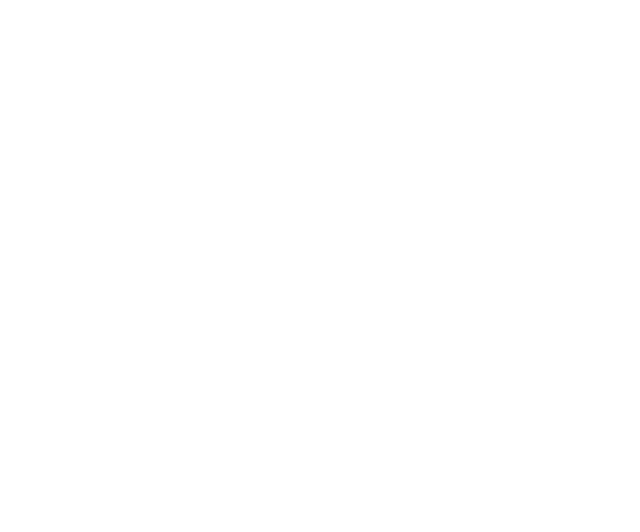
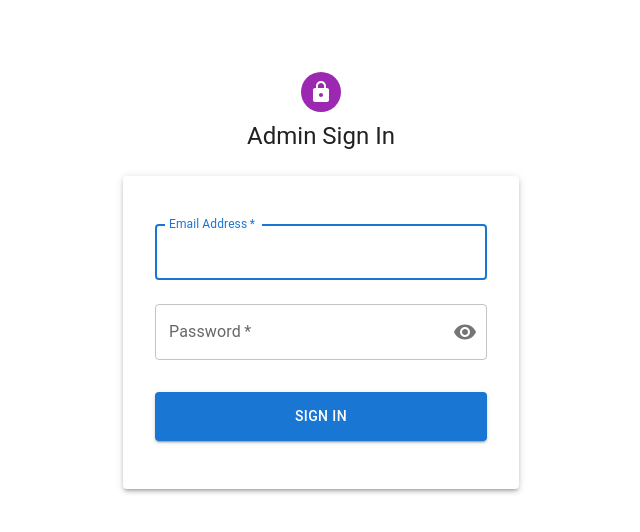
Before and after one commit to Montypandit/School_erp, a React (Create React App) app in the folder frontend/: page /admin/login in a window 1280 px wide. Before the commit this address had no page. Shown: the top 532 px of the page, without its empty margins (319-959 px from the left). Built offline with nearby package versions, Linux system fonts and the light colour scheme.

Commit message:
changes in api in path

```diff
--- a/frontend/package.json
+++ b/frontend/package.json
@@ -3,6 +3,10 @@
   "version": "0.1.0",
   "private": true,
   "dependencies": {
+    "@emotion/react": "^11.14.0",
+    "@emotion/styled": "^11.14.0",
+    "@mui/icons-material": "^7.1.1",
+    "@mui/material": "^7.1.1",
     "@testing-library/dom": "^10.4.0",
     "@testing-library/jest-dom": "^6.6.3",
     "@testing-library/react": "^16.3.0",
@@ -11,6 +15,7 @@
     "react-dom": "^19.1.0",
     "react-router-dom": "^7.6.2",
     "react-scripts": "5.0.1",
+    "react-toastify": "^11.0.5",
     "web-vitals": "^2.1.4"
   },
   "scripts": {
--- a/frontend/src/App.js
+++ b/frontend/src/App.js
@@ -1,12 +1,17 @@
 import './App.css';
 import { BrowserRouter, Route, Routes } from "react-router-dom";
 import Home from './Home'
+import AdminLogin from './admin/AdminLogin';
+import AdminHome from './admin/AdminHome';
+
 
 function App() {
   return (
     <BrowserRouter>
       <Routes>
         <Route path='/' element={<Home/>}/>
+        <Route path='/admin/login' element={<AdminLogin/>}/>
+        <Route path='/admin/home' element = {<AdminHome/>}/>
       </Routes>
     </BrowserRouter>
   );
--- a/frontend/src/admin/AdminHome.js
+++ b/frontend/src/admin/AdminHome.js
@@ -3,7 +3,7 @@
 const AdminHome = () => {
   return (
     <div>
-
+      This is admin home page
     </div>
   )
 }
--- /dev/null
+++ b/frontend/src/admin/AdminLogin.js
@@ -0,0 +1,222 @@
+import React, { useState } from 'react';
+import { useNavigate } from 'react-router-dom';
+import { toast } from 'react-toastify';
+import 'react-toastify/dist/ReactToastify.css';
+import {
+  Container,
+  Paper,
+  Typography,
+  TextField,
+  Button,
+  Box,
+  CssBaseline,
+  Avatar,
+  InputAdornment,
+  IconButton,
+  CircularProgress
+} from '@mui/material';
+import {
+  Lock as LockIcon,
+  Visibility,
+  VisibilityOff
+} from '@mui/icons-material';
+
+
+
+const AdminLogin = () => {
+  const navigate = useNavigate();
+  const [formData, setFormData] = useState({
+    email: '',
+    password: '',
+    showPassword: false,
+  });
+  const [errors, setErrors] = useState({});
+  // loginError state is no longer needed as we'll use toasts
+  const [isLoading, setIsLoading] = useState(false);
+
+  const handleChange = (e) => {
+    const { name, value } = e.target;
+    setFormData({
+      ...formData,
+      [name]: value,
+    });
+    // Clear error when user types
+    if (errors[name]) {
+      setErrors({
+        ...errors,
+        [name]: null,
+      });
+    }
+  };
+
+  const handleClickShowPassword = () => {
+    setFormData({
+      ...formData,
+      showPassword: !formData.showPassword,
+    });
+  };
+
+  const validate = () => {
+    const newErrors = {};
+
+    if (!formData.email) {
+      newErrors.email = 'Email is required';
+    } else if (!/\S+@\S+\.\S+/.test(formData.email)) {
+      newErrors.email = 'Email is invalid';
+    }
+
+    if (!formData.password) {
+      newErrors.password = 'Password is required';
+    } else if (formData.password.length < 6) {
+      newErrors.password = 'Password must be at least 6 characters';
+    }
+
+    setErrors(newErrors);
+    return Object.keys(newErrors).length === 0;
+  };
+
+  const handleSubmit = async (e) => {
+    e.preventDefault();
+
+    if (!validate()) return;
+
+    setIsLoading(true);
+
+    try {
+      const response = await fetch('http://localhost:5000/user/login', {
+        method: 'POST',
+        headers: {
+          'Content-Type': 'application/json',
+        },
+        body: JSON.stringify({
+          email: formData.email,
+          password: formData.password,
+        }),
+      });
+
+      if (!response.ok) {
+        const errorText = await response.text();
+        let errorData = { message: errorText || `HTTP error! status: ${response.status}` };
+
+        const err = new Error(errorData.message);
+        err.response = { status: response.status, data: errorData };
+        throw err;
+      }
+
+      // If response is OK, the body is the token itself (plain text)
+      const token = await response.text();
+      sessionStorage.setItem('adminToken', token);
+      toast.success('Login successful! Redirecting...');
+      navigate('/admin/home');
+
+    } catch (error) {
+      console.error('Login error:', error);
+      let errorMessage = 'Login failed. Please try again.';
+
+      if (error.response && error.response.data) {
+        // Handle errors where server responded with error data (e.g., from response.json() if !response.ok)
+        if (error.response.status === 401) {
+          errorMessage = 'Invalid email or password';
+        } else if (error.response.data.message) {
+          errorMessage = error.response.data.message;
+        } else if (error.response.status) { // Fallback if data.message is not there but status is
+            errorMessage = `Login failed: ${error.response.data.error || `Server error ${error.response.status}`}`;
+        }
+      } else if (error.message && (error.message.includes('Failed to fetch') || error.name === 'TypeError')) {
+        // Handle network errors (e.g., server down, CORS issues if not configured on server)
+        errorMessage = 'Unable to connect to the server. Please check your connection or API configuration.';
+      } else if (error.response && error.response.status) {
+        // Fallback for other HTTP errors if data wasn't JSON or error.response.data was not set
+         errorMessage = `Login failed with status: ${error.response.status}`;
+      }
+
+      toast.error(errorMessage);
+    } finally {
+      setIsLoading(false);
+    }
+  };
+
+  return (
+    <Container component="main" maxWidth="xs">
+      <CssBaseline />
+      <Box
+        sx={{
+          marginTop: 8,
+          display: 'flex',
+          flexDirection: 'column',
+          alignItems: 'center',
+        }}
+      >
+        <Avatar sx={{ m: 1, bgcolor: 'secondary.main' }}>
+          <LockIcon />
+        </Avatar>
+        <Typography component="h1" variant="h5">
+          Admin Sign In
+        </Typography>
+
+        {/* The Alert component for loginError is removed, toasts will handle this */}
+
+        <Paper elevation={3} sx={{ p: 4, mt: 3, width: '100%' }}>
+          <Box component="form" onSubmit={handleSubmit} noValidate>
+            <TextField
+              margin="normal"
+              required
+              fullWidth
+              id="email"
+              label="Email Address"
+              name="email"
+              autoComplete="email"
+              autoFocus
+              value={formData.email}
+              onChange={handleChange}
+              error={!!errors.email}
+              helperText={errors.email}
+            />
+            <TextField
+              margin="normal"
+              required
+              fullWidth
+              name="password"
+              label="Password"
+              type={formData.showPassword ? 'text' : 'password'}
+              id="password"
+              autoComplete="current-password"
+              value={formData.password}
+              onChange={handleChange}
+              error={!!errors.password}
+              helperText={errors.password}
+              InputProps={{
+                endAdornment: (
+                  <InputAdornment position="end">
+                    <IconButton
+                      aria-label="toggle password visibility"
+                      onClick={handleClickShowPassword}
+                      edge="end"
+                    >
+                      {formData.showPassword ? <VisibilityOff /> : <Visibility />}
+                    </IconButton>
+                  </InputAdornment>
+                ),
+              }}
+            />
+            <Button
+              type="submit"
+              fullWidth
+              variant="contained"
+              disabled={isLoading}
+              sx={{ mt: 3, mb: 2, py: 1.5 }}
+            >
+              {isLoading ? (
+                <CircularProgress size={24} color="inherit" />
+              ) : (
+                'Sign In'
+              )}
+            </Button>
+          </Box>
+        </Paper>
+      </Box>
+    </Container>
+  );
+};
+
+export default AdminLogin;
```
Also changed, not shown: frontend/src/component/admin/AdminHome.js (added), 2 other files (tests, documents, lock files or other folders).
